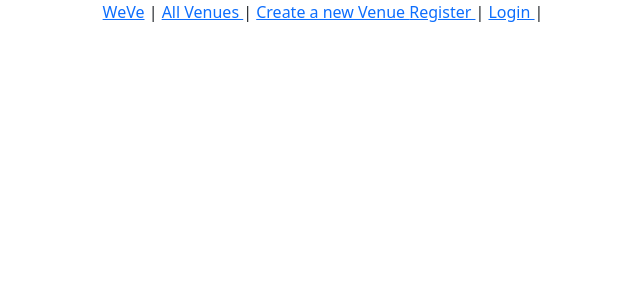
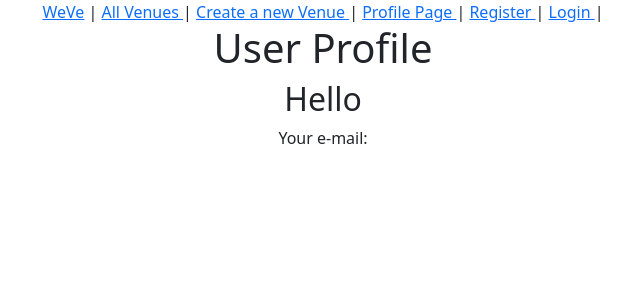
Before and after one commit to tulip-hunters/weve-wedding-planner-app-client, a React (Create React App) app: page /profilepage in a window 1280 px wide. Shown: the top 300 px of the page, without its empty margins (317-957 px from the left). Built offline with nearby package versions, Linux system fonts and the light colour scheme; no server answers.

Commit message:
added basic profile page

```diff
--- a/src/App.js
+++ b/src/App.js
@@ -10,6 +10,7 @@ import VenuesListPage from './pages/VenuesListPage';
 import VenueDetailsPage from './pages/VenueDetailsPage';
 import EditVenuePage from './pages/EditVenuePage';
 import CreateVenuePage from './pages/CreateVenuePage';
+import ProfilePage from './pages/ProfilePage';
 
 function App() {
 
@@ -26,6 +27,7 @@ function App() {
     <Route path="/venues/:venueId" element={<VenueDetailsPage />}></Route>
     <Route path="/venues/edit/:venueId" element={ <EditVenuePage />} />
     <Route path='/venues/create' element={ <CreateVenuePage />} />
+    <Route path='/profilepage' element={ <ProfilePage /> } />
    </Routes>
     </div>
   );
--- a/src/components/Navbar.js
+++ b/src/components/Navbar.js
@@ -5,6 +5,7 @@ import VenuesListPage from "../pages/VenuesListPage";
 import RegisterPage from "../pages/RegisterPage";
 import LoginPage from "../pages/LoginPage";
 import CreateVenuePage from "../pages/CreateVenuePage";
+import ProfilePage from "../pages/ProfilePage";
 
 function Navbar() {
    // Subscribe to the AuthContext to gain access to
@@ -17,7 +18,8 @@ function Navbar() {
         <nav>
       <Link to="/">WeVe</Link>  | {" "}
       <Link to="/venues" element={ <VenuesListPage /> }> All Venues </Link> | {" "}
-      <Link to="/venues/create" element={ <CreateVenuePage /> }>Create a new Venue </Link>
+      <Link to="/venues/create" element={ <CreateVenuePage /> }>Create a new Venue </Link>  | {" "}
+      <Link to="/profilepage" element={ <ProfilePage />} > Profile Page </Link>  | {" "}
 
       {isLoggedIn && (
         <>
@@ -31,6 +33,7 @@ function Navbar() {
         <>
           <Link to="/register" element={ <RegisterPage /> } > Register </Link>  | {" "}
           <Link to="/login" element={ <LoginPage /> } > Login </Link>  | {" "}
+
         </>
       )}
 
--- /dev/null
+++ b/src/pages/ProfilePage.js
@@ -0,0 +1,22 @@
+
+import { useContext } from "react";
+import { AuthContext } from "../context/auth.context";
+
+
+function ProfilePage(){
+    const { user} = useContext(AuthContext);
+
+  return (
+    <div>
+        <h1> User Profile</h1>
+        <h2>
+          Hello  {user && user.name}
+        </h2>
+        <p>Your e-mail: {user && user.email}</p>
+
+
+    </div>
+  );
+}
+
+export default ProfilePage;
```
